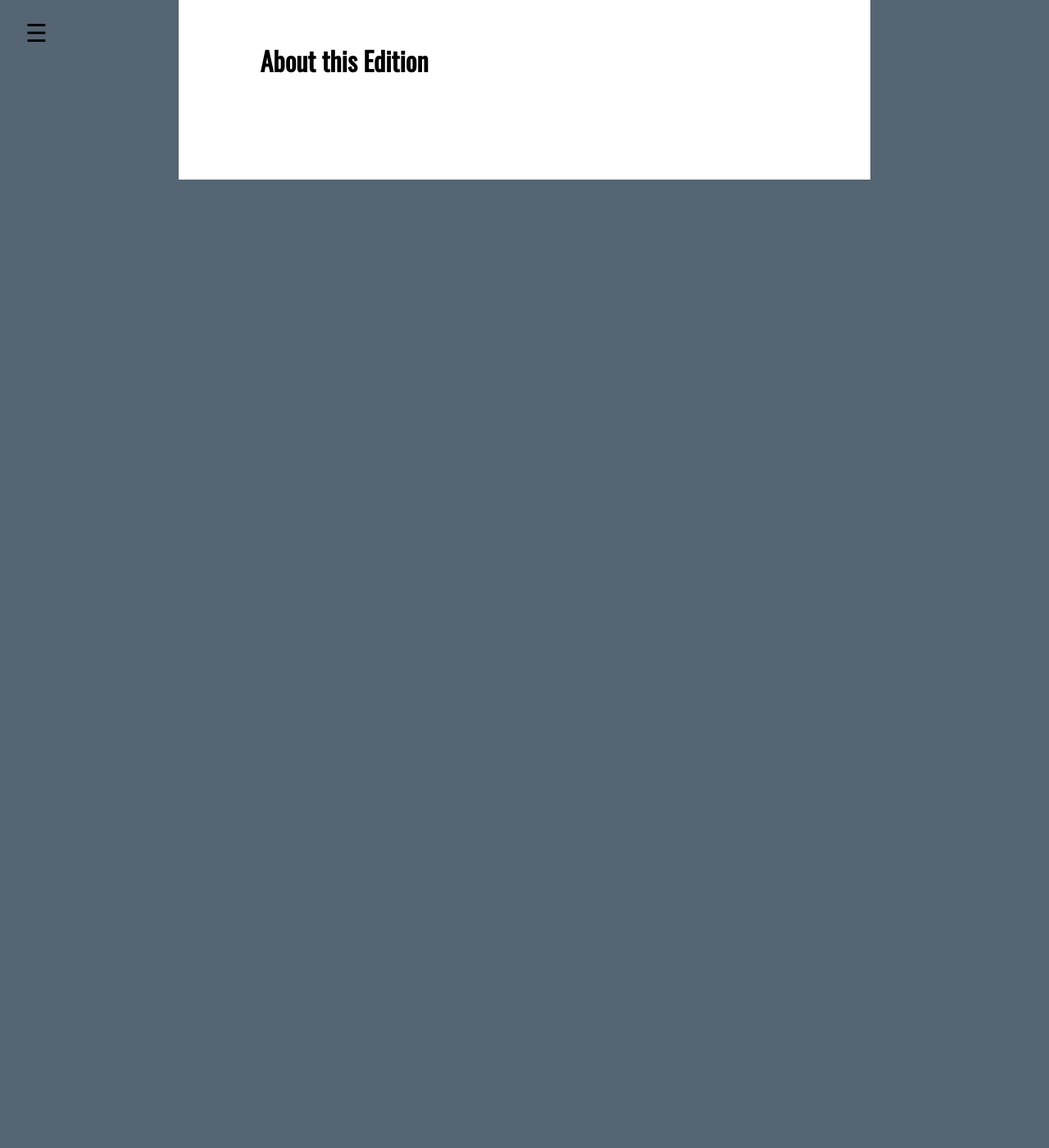
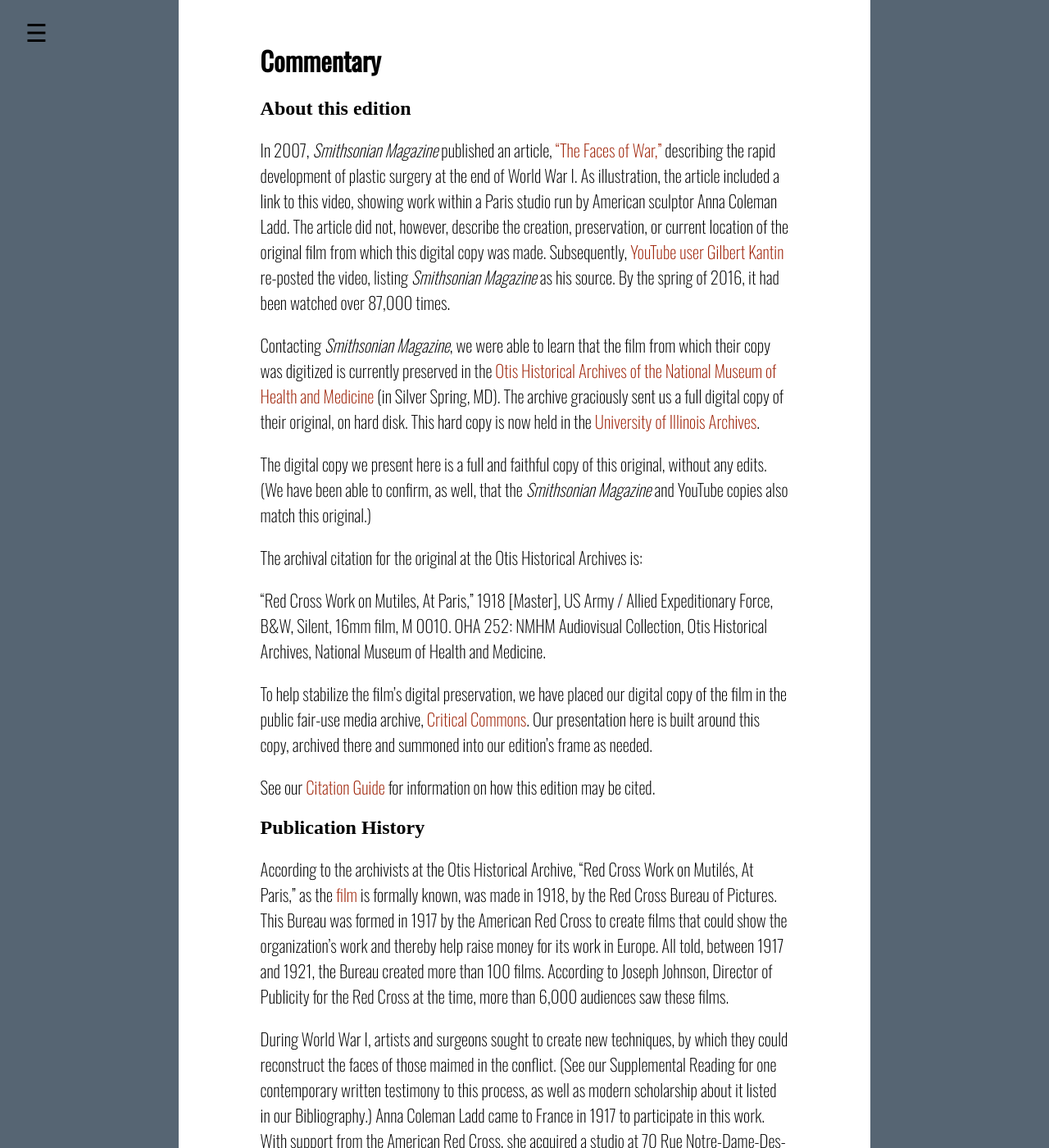
Before and after one commit to TonLeon/Mindoc_Original_Prototype, a Jekyll site: the page built from 005_about_the_edition.md, in a window 1280 px wide and 1400 px high, scrolled down 270 px. Shown: the whole window at 82% size. Built offline with Jekyll 4.4.1, drawn with Linux system fonts in a browser that asks for light colours; before the commit the page ends 900 px from its top, so only the background shows below that; some of the changed text lies outside the part shown.

Commit message:
Update 005_about_the_edition.md

```diff
--- a/005_about_the_edition.md
+++ b/005_about_the_edition.md
@@ -1,7 +1,35 @@
 ---
 layout: default
-title: About this Edition
+title: Commentary
 number: 005
 ---
 
-# About this Edition
+# Commentary
+
+## About this edition
+
+In 2007, *Smithsonian Magazine* published an article, ["The Faces of War,"](http://www.smithsonianmag.com/history/faces-of-war-145799854/?page=1) describing the rapid development of plastic surgery at the end of World War I.  As illustration, the article included a link to this video, showing work within a Paris studio run by American sculptor Anna Coleman Ladd.  The article did not, however, describe the creation, preservation, or current location of the original film from which this digital copy was made.  Subsequently, [YouTube user Gilbert Kantin](https://www.youtube.com/watch?v=bCSzrUnie2E) re-posted the video, listing *Smithsonian Magazine* as his source.  By the spring of 2016, it had been watched over 87,000 times.
+
+Contacting *Smithsonian Magazine*, we were able to learn that the film from which their copy was digitized is currently preserved in the [Otis Historical Archives of the National Museum of Health and Medicine](http://www.medicalmuseum.mil/index.cfm?p=collections.archives.index) (in Silver Spring, MD).  The archive graciously sent us a full digital copy of their original, on hard disk.  This hard copy is now held in the [University of Illinois Archives](http://archives.library.illinois.edu/).
+
+The digital copy we present here is a full and faithful copy of this original, without any edits.  (We have been able to confirm, as well, that the *Smithsonian Magazine* and YouTube copies also match this original.)
+
+The archival citation for the original at the Otis Historical Archives is:
+
+"Red Cross Work on Mutiles, At Paris," 1918 [Master], US Army / Allied Expeditionary Force, B&W, Silent, 16mm film, M 0010.  OHA 252: NMHM Audiovisual Collection, Otis Historical Archives, National Museum of Health and Medicine.
+
+To help stabilize the film's digital preservation, we have placed our digital copy of the film in the public fair-use media archive, [Critical Commons](http://www.criticalcommons.org/about-us).  Our presentation here is built around this copy, archived there and summoned into our edition's frame as needed.
+
+See our [Citation Guide](https://scalar.usc.edu/works/red-cross-work-1918/citation-guide) for information on how this edition may be cited.
+
+## Publication History
+
+According to the archivists at the Otis Historical Archive, "Red Cross Work on Mutilés, At Paris," as the [film](https://tonleon.github.io/Mindoc_Original_Prototype/003_source.html) is formally known, was made in 1918, by the Red Cross Bureau of Pictures.  This Bureau was formed in 1917 by the American Red Cross to create films that could show the organization's work and thereby help raise money for its work in Europe.  All told, between 1917 and 1921, the Bureau created more than 100 films.  According to Joseph Johnson, Director of Publicity for the Red Cross at the time, more than 6,000 audiences saw these films.
+
+During World War I, artists and surgeons sought to create new techniques, by which they could reconstruct the faces of those maimed in the conflict.  (See our Supplemental Reading for one contemporary written testimony to this process, as well as modern scholarship about it listed in our Bibliography.)  Anna Coleman Ladd came to France in 1917 to participate in this work.  With support from the American Red Cross, she acquired a studio at 70 Rue Notre-Dame-Des-Champs in the Latin Quarter of Paris.  Ladd and her four sculptor assistants, Jane Poupelet, Robert Vlerick, Mary Louise Brent, and a woman named Blair, worked slowly and painstakingly to produce over 150  masks.  "Red Cross Work on Mutilés, At Paris" was shot in this studio at this time, and features Ladd and her assistants throughout. Ladd left Paris in December 1918.  Thereafter, Brent ran the Latin Quarter studio while other sculptors across France conducted similar work.
+
+The Bureau of Pictures' New York office was closed on December 30, 1921.  Over the next six months, the films were cataloged for storage.  The Bureau’s prints and negatives were then moved to American Red Cross National Headquarters in Washington, D.C.  In time, apparently for lack of proper storage space, most of the films were discarded and burned, with only a few still camera shots (some of which we present in this edition) being preserved.
+
+A few of the films nonetheless survived, apparently more by accident than design.  "Red Cross Work on Mutilés, At Paris," is one of these rare exceptions.  Unfortunately, as in the other cases, it is not clear why this film in particular was not discarded and destroyed with the rest.
+
+For more information about all of these topics, as well as the sources on which this Publication History is based, see our [Bibliography](https://tonleon.github.io/Mindoc_Original_Prototype/007_bibliography.html).
```
